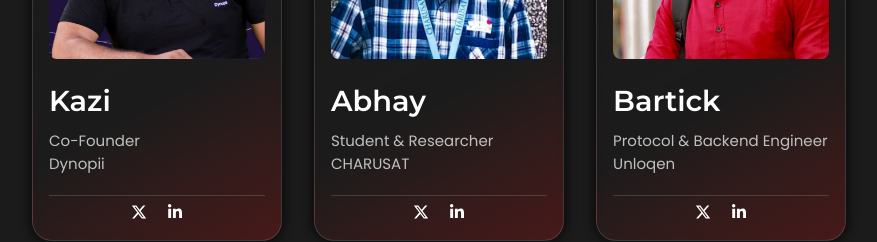
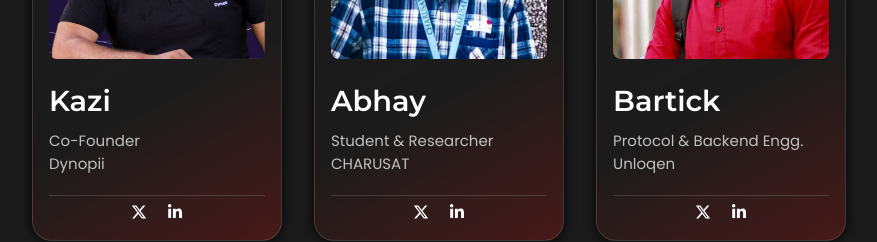
Before and after one commit to hack4bengal/s3, a React (Vite) app: page / in a window 1280 px wide. Shown: the part 7140-7382 px from the top of the page, without its empty margins (201-1078 px from the left). Built offline with nearby package versions, Linux system fonts and the light colour scheme.

Commit message:
Bartrick Mentor Desig Update

```diff
--- a/src/assets/data/MentorsContent.js
+++ b/src/assets/data/MentorsContent.js
@@ -59,7 +59,7 @@ export const mentorContent = [
   },
   {
     name: "Bartick",
-    designation: "Protocol & Backend Engineer",
+    designation: "Protocol & Backend Engg.",
     company: "Unloqen",
     linkedin: "https://www.linkedin.com/in/bartick-maiti/",
     twitter: "https://twitter.com/BartickM",
```
